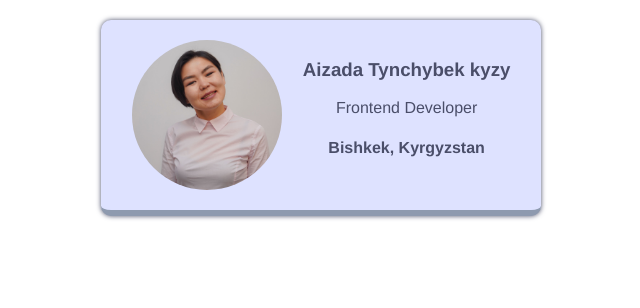
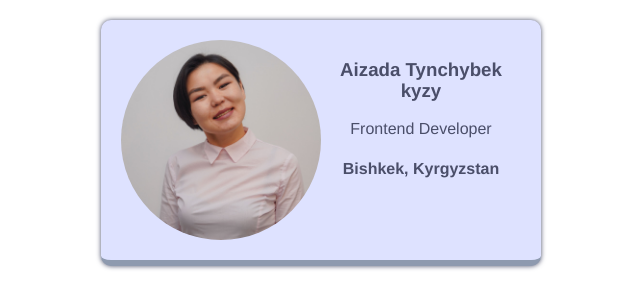
Before and after one commit to aizadashka/business-card, a website built with Vite: page index.html in a window 1280 px wide. In both pictures the pointer is over the picture 525 px from the left and 115 px from the top of the page. Shown: the whole page, without its empty margins (319-959 px from the left). Built offline with nearby package versions, Linux system fonts and the light colour scheme.

Commit message:
Update styles.css

```diff
--- a/styles.css
+++ b/styles.css
@@ -12,10 +12,10 @@ body {
     width: 150px;
     border-radius: 80px;
 }
-/* .avatar:hover {
+.avatar:hover {
     width: 200px;
     border-radius: 100px;
-} */
+}
 
 .card {
     width: 400px;
```
